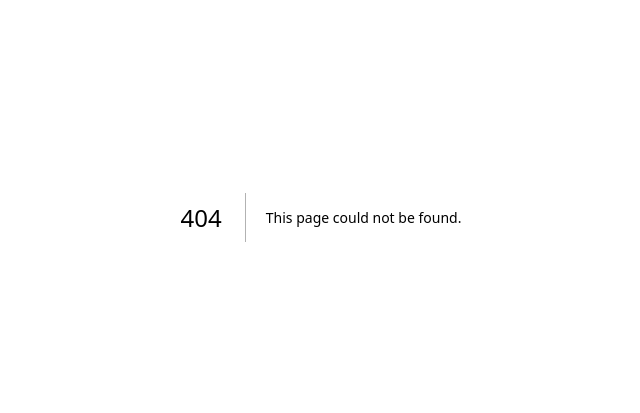
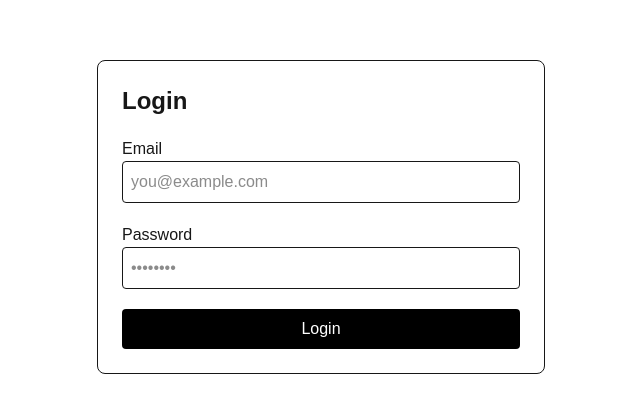
Before and after one commit to Payal-balotra/devtools, a Next.js app: page /login in a window 1280 px wide. Before the commit this address had no page. Shown: the part 183-596 px from the top of the page, without its empty margins (319-959 px from the left). Built offline with nearby package versions, Linux system fonts and the light colour scheme.

Commit message:
login page

```diff
--- /dev/null
+++ b/app/login/page.tsx
@@ -0,0 +1,96 @@
+"use client";
+
+import { FormEvent, useState } from "react";
+import { useRouter } from "next/navigation";
+
+export default function LoginPage() {
+  const router = useRouter();
+
+  const [email, setEmail] = useState("");
+  const [password, setPassword] = useState("");
+  const [error, setError] = useState("");
+  const [loading, setLoading] = useState(false);
+
+  async function handleSubmit(e: FormEvent) {
+    e.preventDefault();
+
+    setLoading(true);
+    setError("");
+
+    try {
+      const response = await fetch("http://localhost:5000/api/auth/login", {
+        method: "POST",
+        headers: {
+          "Content-Type": "application/json",
+        },
+        body: JSON.stringify({
+          email,
+          password,
+        }),
+      });
+
+      const data = await response.json();
+
+      if (!response.ok) {
+        setError(data.message || "Invalid email or password");
+        return;
+      }
+
+      // Redirect after successful login
+      router.push("/dashboard");
+    } catch {
+      setError("Something went wrong. Please try again.");
+    } finally {
+      setLoading(false);
+    }
+  }
+
+  return (
+    <main className="flex min-h-screen items-center justify-center">
+      <form
+        onSubmit={handleSubmit}
+        className="w-full max-w-md space-y-5 rounded-lg border p-6"
+      >
+        <h1 className="text-2xl font-bold">Login</h1>
+
+        {error && (
+          <p className="rounded bg-red-100 p-3 text-sm text-red-600">
+            {error}
+          </p>
+        )}
+
+        <div>
+          <label>Email</label>
+          <input
+            type="email"
+            value={email}
+            onChange={(e) => setEmail(e.target.value)}
+            className="w-full rounded border p-2"
+            placeholder="you@example.com"
+            required
+          />
+        </div>
+
+        <div>
+          <label>Password</label>
+          <input
+            type="password"
+            value={password}
+            onChange={(e) => setPassword(e.target.value)}
+            className="w-full rounded border p-2"
+            placeholder="••••••••"
+            required
+          />
+        </div>
+
+        <button
+          type="submit"
+          disabled={loading}
+          className="w-full rounded bg-black p-2 text-white disabled:opacity-50"
+        >
+          {loading ? "Logging in..." : "Login"}
+        </button>
+      </form>
+    </main>
+  );
+}
--- a/app/page.tsx
+++ b/app/page.tsx
@@ -2,68 +2,13 @@ import Image from "next/image";
 
 export default function Home() {
   return (
-    <div className="flex flex-col flex-1 items-center justify-center bg-zinc-50 font-sans dark:bg-black">
-      <main className="flex flex-1 w-full max-w-3xl flex-col items-center justify-between py-32 px-16 bg-white dark:bg-black sm:items-start">
-        <Image
-          className="dark:invert h-5 w-[100px]"
-          src="/next.svg"
-          alt="Next.js logo"
-          width={100}
-          height={20}
-          priority
-        />
-        <div className="flex flex-col items-center gap-6 text-center sm:items-start sm:text-left">
-          <h1 className="max-w-xs text-3xl font-semibold leading-10 tracking-tight text-black dark:text-zinc-50">
-            To get started, edit the{" "}
-            <code className="rounded bg-black/[.06] px-1.5 py-0.5 font-mono text-[0.9em] dark:bg-white/[.08]">
-              page.tsx
-            </code>{" "}
-            file.
-          </h1>
-          <p className="max-w-md text-lg leading-8 text-zinc-600 dark:text-zinc-400">
-            Looking for a starting point or more instructions? Head over to{" "}
-            <a
-              href="https://vercel.com/templates?framework=next.js&utm_source=create-next-app&utm_medium=appdir-template-tw&utm_campaign=create-next-app"
-              className="font-medium text-zinc-950 dark:text-zinc-50"
-            >
-              Templates
-            </a>{" "}
-            or the{" "}
-            <a
-              href="https://nextjs.org/learn?utm_source=create-next-app&utm_medium=appdir-template-tw&utm_campaign=create-next-app"
-              className="font-medium text-zinc-950 dark:text-zinc-50"
-            >
-              Learning
-            </a>{" "}
-            center.
-          </p>
-        </div>
-        <div className="flex flex-col gap-4 text-base font-medium sm:flex-row">
-          <a
-            className="flex h-12 w-full items-center justify-center gap-2 rounded-full bg-foreground px-5 text-background transition-colors hover:bg-[#383838] dark:hover:bg-[#ccc] md:w-[158px]"
-            href="https://vercel.com/new?utm_source=create-next-app&utm_medium=appdir-template-tw&utm_campaign=create-next-app"
-            target="_blank"
-            rel="noopener noreferrer"
-          >
-            <Image
-              className="dark:invert h-[14px] w-4"
-              src="/vercel.svg"
-              alt="Vercel logomark"
-              width={16}
-              height={14}
-            />
-            Deploy Now
-          </a>
-          <a
-            className="flex h-12 w-full items-center justify-center rounded-full border border-solid border-black/[.08] px-5 transition-colors hover:border-transparent hover:bg-black/[.04] dark:border-white/[.145] dark:hover:bg-[#1a1a1a] md:w-[158px]"
-            href="https://nextjs.org/docs?utm_source=create-next-app&utm_medium=appdir-template-tw&utm_campaign=create-next-app"
-            target="_blank"
-            rel="noopener noreferrer"
-          >
-            Documentation
-          </a>
-        </div>
-      </main>
-    </div>
+    <main className="flex min-h-screen flex-col items-center justify-between p-24">
+      <div className="z-10 w-full max-w-5xl items-center justify-between font-mono text-sm lg:flex">
+        <p className="fixed left-0 top-0 flex w-full justify-center border-b border-gray-300 bg-gradient-to-b from-zinc-200 pb-6 pt-8 backdrop-blur-2xl dark:border-neutral-800 dark:bg-zinc-800/30 dark:from-inherit lg:static lg:w-auto lg:rounded-xl lg:border lg:bg-gray-200 lg:p-4 lg:dark:bg-zinc-800/30">
+          Get started by editing&nbsp;
+          <code className="font-mono font-bold">app/page.tsx</code>
+        </p>
+      </div>
+    </main>
   );
 }
```
